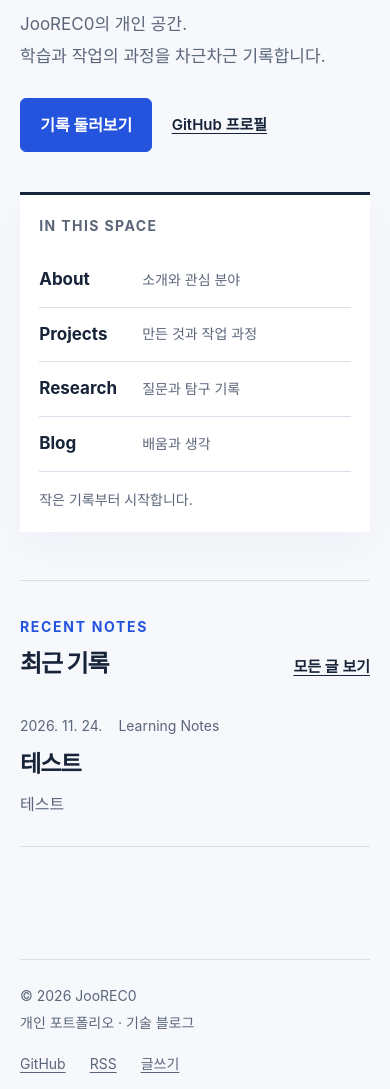
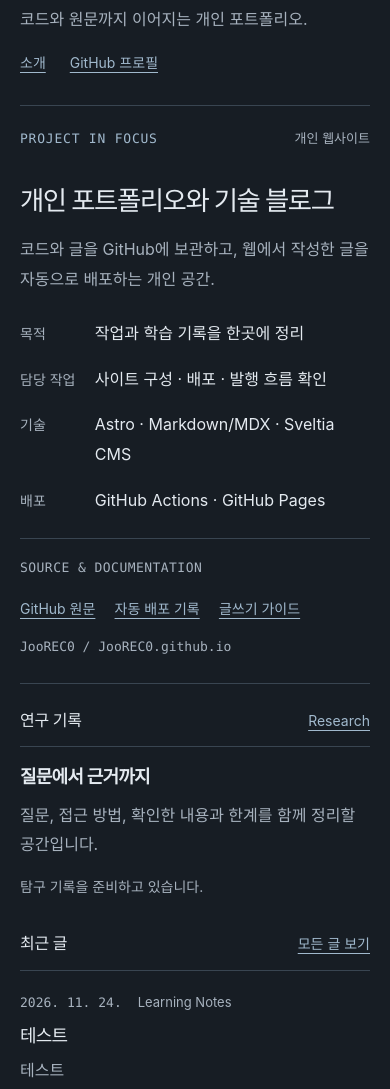
Before and after one commit to JooREC0/JooREC0.github.io, an Astro site: page / in a window 390 px wide. Shown: the part 307-1396 px from the top of the page. Built offline with nearby package versions, Linux system fonts and the light colour scheme; Astro itself is replaced by a stand-in of ours.

Commit message:
style: apply Evidence Portfolio design

```diff
--- a/src/components/PostList.astro
+++ b/src/components/PostList.astro
@@ -1,13 +1,13 @@
 ---
 import type { CollectionEntry } from 'astro:content';
-interface Props { posts: CollectionEntry<'blog'>[] }
-const { posts } = Astro.props;
+interface Props { posts: CollectionEntry<'blog'>[]; headingLevel?: 'h2' | 'h3' }
+const { posts, headingLevel: Heading = 'h2' } = Astro.props;
 ---
 <ol class="post-list">
   {posts.map((post) => (
     <li data-post data-search={`${post.data.title} ${post.data.description} ${post.data.tags.join(' ')} ${post.data.category}`.toLocaleLowerCase()}>
       <div class="post-meta"><time datetime={post.data.pubDate.toISOString()}>{post.data.pubDate.toLocaleDateString('ko-KR', { year: 'numeric', month: '2-digit', day: '2-digit', timeZone: 'Asia/Seoul' })}</time><span>{post.data.category}</span></div>
-      <h2><a href={`/blog/${post.id}/`}>{post.data.title}</a></h2>
+      <Heading class="post-title"><a href={`/blog/${post.id}/`}>{post.data.title}</a></Heading>
       <p>{post.data.description}</p>
       {post.data.tags.length > 0 && <div class="tags">{post.data.tags.map(tag => <span>#{tag}</span>)}</div>}
     </li>
--- a/src/layouts/Layout.astro
+++ b/src/layouts/Layout.astro
@@ -13,7 +13,8 @@ const nav = [['/', 'Home'], ['/about/', 'About'], ['/projects/', 'Projects'], ['
     <meta charset="utf-8" />
     <meta name="viewport" content="width=device-width, initial-scale=1" />
     <meta name="description" content={description} />
-    <meta name="theme-color" content="#f6f8fc" />
+    <meta name="theme-color" content="#171d24" />
+    <meta name="color-scheme" content="dark" />
     {noindex && <meta name="robots" content="noindex,nofollow" />}
     <link rel="canonical" href={canonical} />
     <link rel="icon" type="image/svg+xml" href="/favicon.svg" />
@@ -29,7 +30,7 @@ const nav = [['/', 'Home'], ['/about/', 'About'], ['/projects/', 'Projects'], ['
     <a class="skip-link" href="#main">본문으로 이동</a>
     <header class="site-header">
       <div class="shell header-inner">
-        <a href="/" class="brand" aria-label="JooREC0 홈"><span class="brand-mark" aria-hidden="true">J</span>{SITE_TITLE}<span class="brand-period" aria-hidden="true">.</span></a>
+        <a href="/" class="brand" aria-label="JooREC0 홈">{SITE_TITLE}<span class="brand-divider" aria-hidden="true">/</span></a>
         <nav aria-label="주 메뉴">{nav.map(([href, label]) => <a href={href} aria-current={(href === '/' ? path === '/' : path.startsWith(href)) ? 'page' : undefined}>{label}</a>)}</nav>
         <a class="header-github" href={GITHUB_URL}>GitHub</a>
       </div>
--- a/src/pages/index.astro
+++ b/src/pages/index.astro
@@ -2,28 +2,32 @@
 import Layout from '../layouts/Layout.astro';
 import PostList from '../components/PostList.astro';
 import { getCollection } from 'astro:content';
-import { GITHUB_URL } from '../consts';
+import { GITHUB_URL, SITE_REPO, SITE_TITLE } from '../consts';
 const posts = (await getCollection('blog', ({data}) => !data.draft)).sort((a,b) => b.data.pubDate.valueOf() - a.data.pubDate.valueOf()).slice(0,3);
 ---
 <Layout>
-  <section class="hero">
-    <div class="hero-copy">
-      <p class="eyebrow">PERSONAL PORTFOLIO & TECH NOTES</p>
-      <h1>배운 것을,<br />다시 꺼내 볼 수 있게<span class="accent">.</span></h1>
-      <p class="hero-description">JooREC0의 개인 공간.<br />학습과 작업의 과정을 차근차근 기록합니다.</p>
-      <div class="hero-links"><a class="button" href="/blog/">기록 둘러보기</a><a class="text-link" href={GITHUB_URL}>GitHub 프로필</a></div>
-    </div>
-    <aside class="index-note" aria-label="사이트 구성">
-      <p class="note-label">IN THIS SPACE</p>
-      <a href="/about/"><span>About</span><span>소개와 관심 분야</span></a>
-      <a href="/projects/"><span>Projects</span><span>만든 것과 작업 과정</span></a>
-      <a href="/research/"><span>Research</span><span>질문과 탐구 기록</span></a>
-      <a href="/blog/"><span>Blog</span><span>배움과 생각</span></a>
-      <p class="note-bottom">작은 기록부터 시작합니다.</p>
-    </aside>
+  <section class="profile-intro" aria-labelledby="profile-title">
+    <p class="eyebrow">WORK / CONTEXT / EVIDENCE</p>
+    <h1 id="profile-title">{SITE_TITLE}</h1>
+    <p class="intro-statement">작업, 역할, 근거를 함께.</p>
+    <p class="intro-description">만든 것과 판단의 과정을 기록합니다.<br class="desktop-break" /> 설명에서 코드와 원문까지 이어지는 개인 포트폴리오.</p>
+    <div class="intro-links"><a href="/about/">소개</a><a href={GITHUB_URL}>GitHub 프로필</a></div>
   </section>
-  <section class="latest-section" aria-labelledby="latest-heading">
-    <div class="section-heading"><div><p class="eyebrow">RECENT NOTES</p><h2 id="latest-heading">최근 기록</h2></div><a class="text-link" href="/blog/">모든 글 보기</a></div>
-    {posts.length ? <PostList posts={posts} /> : <div class="empty-state"><span class="empty-symbol" aria-hidden="true">[ ]</span><div><h3>첫 번째 기록을 준비하고 있어요.</h3><p>글이 발행되면 이곳에서 최근 기록을 볼 수 있습니다.</p></div></div>}
+
+  <section class="featured-work" aria-labelledby="project-title">
+    <div class="section-heading project-heading"><p class="eyebrow">PROJECT IN FOCUS</p><span class="project-type">개인 웹사이트</span></div>
+    <div class="project-summary"><h2 id="project-title">개인 포트폴리오와<br class="desktop-break" /> 기술 블로그</h2><p>코드와 글을 GitHub에 보관하고,<br class="desktop-break" /> 웹에서 작성한 글을 자동으로 배포하는 개인 공간.</p></div>
+    <dl class="project-facts">
+      <div><dt>목적</dt><dd>작업과 학습 기록을 한곳에 정리</dd></div>
+      <div><dt>담당 작업</dt><dd>사이트 구성 · 배포 · 발행 흐름 확인</dd></div>
+      <div><dt>기술</dt><dd>Astro · Markdown/MDX · Sveltia CMS</dd></div>
+      <div><dt>배포</dt><dd>GitHub Actions · GitHub Pages</dd></div>
+    </dl>
+    <div class="project-evidence"><p class="evidence-label">SOURCE & DOCUMENTATION</p><div class="evidence-links"><a href={SITE_REPO}>GitHub 원문</a><a href={`${SITE_REPO}/actions`}>자동 배포 기록</a><a href={`${SITE_REPO}/blob/main/WRITING_GUIDE.md`}>글쓰기 가이드</a></div><p class="source-path">JooREC0 / JooREC0.github.io</p></div>
   </section>
+
+  <div class="home-sections">
+    <section class="research-summary" aria-labelledby="research-heading"><div class="section-heading"><h2 id="research-heading">연구 기록</h2><a class="text-link" href="/research/">Research</a></div><div class="research-placeholder"><h3>질문에서 근거까지</h3><p>질문, 접근 방법, 확인한 내용과 한계를 함께 정리할 공간입니다.</p><p class="preparing-note">탐구 기록을 준비하고 있습니다.</p></div></section>
+    <section class="latest-notes" aria-labelledby="latest-heading"><div class="section-heading"><h2 id="latest-heading">최근 글</h2><a class="text-link" href="/blog/">모든 글 보기</a></div>{posts.length ? <PostList posts={posts} headingLevel="h3" /> : <div class="empty-state"><div><h3>첫 번째 기록을 준비하고 있어요.</h3><p>글이 발행되면 이곳에 표시됩니다.</p></div></div>}</section>
+  </div>
 </Layout>
--- a/src/styles/global.css
+++ b/src/styles/global.css
@@ -1,128 +1,183 @@
 @layer reset, base, components;
+
 @layer reset {
   *, *::before, *::after { box-sizing: border-box; }
-  body, h1, h2, h3, p { margin: 0; }
+  body, h1, h2, h3, p, dl, dd { margin: 0; }
   img, svg, video { max-width: 100%; height: auto; }
   button, input { font: inherit; }
   [hidden] { display: none !important; }
 }
+
 @layer base {
-  :root { color-scheme: light; --bg: #f6f8fc; --surface: #fff; --ink: #172338; --muted: #5b667a; --line: #d9e0ec; --accent: #2454dd; --soft: #edf2ff; }
+  :root {
+    color-scheme: dark;
+    --bg: #171d24;
+    --surface: #202a34;
+    --ink: #e4eaf0;
+    --muted: #a7b2be;
+    --line: #394551;
+    --accent: #a1b9cd;
+    --soft: #222d37;
+    --font-sans: -apple-system, BlinkMacSystemFont, 'Segoe UI', 'Noto Sans KR', sans-serif;
+    --font-mono: 'SFMono-Regular', Consolas, 'Liberation Mono', monospace;
+  }
   html { scroll-behavior: smooth; }
-  body { background: var(--bg); color: var(--ink); font-family: -apple-system, BlinkMacSystemFont, 'Segoe UI', 'Noto Sans KR', sans-serif; font-size: 1rem; line-height: 1.75; word-break: keep-all; overflow-wrap: anywhere; }
-  a { color: inherit; text-decoration-thickness: .07em; text-underline-offset: .22em; }
+  body { background: var(--bg); color: var(--ink); font-family: var(--font-sans); font-size: 1rem; line-height: 1.8; word-break: keep-all; overflow-wrap: anywhere; }
+  a { color: inherit; text-decoration-thickness: .07em; text-underline-offset: .25em; }
   a:hover { color: var(--accent); }
   a, button, input { -webkit-tap-highlight-color: transparent; }
-  :focus-visible { outline: 3px solid var(--accent); outline-offset: 5px; border-radius: 3px; }
-  ::selection { background: #dce6ff; }
-  h1,h2,h3 { line-height: 1.4; letter-spacing: -.045em; }
-  h1 { font-size: clamp(2.5rem, 6vw, 4.4rem); font-weight: 750; }
-  h2 { font-size: 1.7rem; }
-  h3 { font-size: 1.15rem; }
-  .shell { width: min(1120px, calc(100% - 80px)); margin-inline: auto; }
+  :focus-visible { outline: 2px solid var(--accent); outline-offset: 5px; border-radius: 2px; }
+  ::selection { background: #a1b9cd; color: #171d24; }
+  h1, h2, h3 { font-weight: 600; line-height: 1.5; letter-spacing: -.045em; }
+  h1 { font-size: clamp(2rem, 4vw, 2.65rem); }
+  h2 { font-size: 1.5rem; }
+  h3 { font-size: 1.125rem; }
+  .shell { width: min(1040px, calc(100% - 80px)); margin-inline: auto; }
   .accent { color: var(--accent); }
-  .eyebrow { color: var(--accent); font-size: .875rem; font-weight: 650; letter-spacing: .12em; line-height: 1.6; }
+  .eyebrow { color: var(--accent); font-family: var(--font-mono); font-size: .8125rem; font-weight: 400; letter-spacing: .06em; line-height: 1.7; }
 }
+
 @layer components {
-  .skip-link { position: fixed; left: 1rem; top: -100px; padding: .6rem 1rem; background: var(--ink); color: #fff; z-index: 20; }
+  .skip-link { position: fixed; left: 1rem; top: -100px; padding: .6rem 1rem; background: var(--ink); color: var(--bg); z-index: 20; }
   .skip-link:focus { top: 1rem; }
   .site-header { border-bottom: 1px solid var(--line); }
-  .header-inner { min-height: 96px; display: flex; align-items: center; gap: 2.5rem; }
-  .brand { display: inline-flex; align-items: center; font-size: 1.3rem; font-weight: 750; letter-spacing: -.04em; text-decoration: none; flex-shrink: 0; }
-  .brand-mark { display: grid; place-items: center; background: var(--accent); color: white; width: 32px; height: 32px; border-radius: 8px; margin-right: .65rem; font-size: 1.2rem; }
-  .brand-period { color: var(--accent); }
+  .header-inner { min-height: 88px; display: flex; align-items: center; gap: 2.5rem; }
+  .brand { display: inline-flex; align-items: center; gap: .55rem; font-size: 1.2rem; font-weight: 650; letter-spacing: -.045em; text-decoration: none; flex-shrink: 0; }
+  .brand-divider { color: var(--accent); font-family: var(--font-mono); font-size: 1rem; font-weight: 400; }
   nav { display: flex; gap: 1.8rem; margin-inline: auto; align-self: stretch; }
-  nav a { display: flex; align-items: center; text-decoration: none; color: var(--muted); font-size: .9375rem; border-bottom: 2px solid transparent; padding-top: 2px; }
-  nav a[aria-current] { border-bottom-color: var(--accent); color: var(--ink); font-weight: 650; }
-  .header-github { font-size: .9375rem; color: var(--muted); }
-  main { min-height: calc(100vh - 250px); }
-  .hero { display: grid; grid-template-columns: minmax(0, 1fr) 300px; gap: 5rem; padding: 100px 0 96px; align-items: center; }
-  .hero h1 { margin: 1.3rem 0 1.8rem; font-size: clamp(2.4rem, 4.3vw, 3.55rem); line-height: 1.42; letter-spacing: -.06em; }
-  .hero-description { font-size: 1.125rem; color: var(--muted); line-height: 1.9; }
-  .hero-links { display: flex; align-items: center; gap: 1.7rem; margin-top: 2.1rem; }
-  .button { background: var(--accent); border: 1px solid var(--accent); color: white; display: inline-flex; align-items: center; justify-content: center; padding: .75rem 1.2rem; border-radius: 6px; text-decoration: none; font-weight: 650; }
-  .button:hover { background: #173eb3; color: #fff; }
-  .text-link { font-size: .9375rem; font-weight: 600; }
-  .index-note { border-top: 3px solid var(--ink); background: var(--surface); padding: 1.65rem 1.6rem 1.2rem; box-shadow: 0 15px 35px #17233808; }
-  .note-label { font-size: .875rem; letter-spacing: .1em; font-weight: 650; margin-bottom: .9rem; color: var(--muted); }
-  .index-note>a { display: flex; flex-direction: column; text-decoration: none; padding: .75rem 0; border-bottom: 1px solid var(--line); }
-  .index-note>a span:first-child { font-size: 1.0625rem; font-weight: 650; }
-  .index-note>a span:last-child { font-size: .875rem; color: var(--muted); margin-top: .1rem; }
-  .index-note>a:hover span:first-child { color: var(--accent); }
-  .note-bottom { color: var(--muted); font-size: .875rem; margin-top: 1rem; }
-  .latest-section { border-top: 1px solid var(--line); padding: 2.2rem 0 5rem; }
-  .section-heading { display: flex; align-items: flex-end; justify-content: space-between; gap: 1rem; margin-bottom: 1.8rem; }
-  .section-heading h2 { margin-top: .55rem; }
-  .empty-state { display: flex; align-items: center; gap: 1.7rem; padding: 2.6rem 2rem; border: 1px dashed #bec9dd; border-radius: 5px; background: #ffffff60; }
-  .empty-state h2 { font-size: 1.125rem; }
+  nav a { display: flex; align-items: center; text-decoration: none; color: var(--muted); font-size: .9375rem; border-bottom: 1px solid transparent; }
+  nav a[aria-current] { border-bottom-color: var(--accent); color: var(--ink); }
+  .header-github { font-size: .875rem; color: var(--muted); }
+  main { min-height: calc(100vh - 240px); }
+  .profile-intro { padding: 62px 0 43px; }
+  .profile-intro h1 { font-size: 2.25rem; margin: .7rem 0 .8rem; letter-spacing: -.055em; }
+  .intro-statement { font-size: 1.25rem; margin-bottom: .7rem; }
+  .intro-description { color: var(--muted); max-width: 670px; }
+  .intro-links { display: flex; gap: 1.5rem; margin-top: 1.3rem; }
+  .intro-links a { font-size: .875rem; color: var(--accent); }
+  .section-heading { display: flex; align-items: baseline; justify-content: space-between; gap: 1rem; flex-wrap: wrap; border-bottom: 1px solid var(--line); padding-bottom: 1rem; }
+  .section-heading h2 { font-size: 1rem; font-weight: 500; letter-spacing: -.02em; }
+  .section-heading .text-link { font-size: .875rem; }
+  .featured-work { border-top: 1px solid var(--line); padding: 24px 0 29px; }
+  .project-heading { border: 0; padding: 0; align-items: center; }
+  .project-type { color: var(--muted); font-size: .875rem; }
+  .project-summary { display: grid; grid-template-columns: 1fr 1fr; gap: 3.2rem; align-items: end; margin-top: 1.25rem; }
+  .project-summary h2 { font-size: clamp(1.6rem, 3vw, 2rem); font-weight: 550; line-height: 1.55; letter-spacing: -.055em; }
+  .project-summary>p { color: var(--muted); line-height: 1.9; padding-bottom: .15rem; }
+  .project-facts { display: grid; grid-template-columns: 1fr 1fr; gap: 1.4rem 3.2rem; padding: 1.9rem 0 1.75rem; }
+  .project-facts dt { font-size: .875rem; color: var(--muted); margin-bottom: .3rem; }
+  .project-facts dd { font-size: 1rem; line-height: 1.85; }
+  .project-evidence { border-top: 1px solid var(--line); padding-top: 1.3rem; }
+  .evidence-label { font-family: var(--font-mono); color: var(--muted); font-size: .8125rem; letter-spacing: .035em; }
+  .evidence-links { display: flex; flex-wrap: wrap; gap: .6rem 1.75rem; margin: .75rem 0 .65rem; }
+  .evidence-links a { color: var(--accent); font-size: .9375rem; }
+  .source-path { color: var(--muted); font-family: var(--font-mono); font-size: .8125rem; }
+  .home-sections { display: grid; grid-template-columns: 1fr 1fr; gap: 3.2rem; border-top: 1px solid var(--line); padding: 1.8rem 0 2.2rem; }
+  .research-placeholder { padding-top: 1.3rem; }
+  .research-placeholder h3 { font-size: 1.125rem; margin-bottom: .65rem; }
+  .research-placeholder>p { color: var(--muted); }
+  .research-placeholder .preparing-note { font-size: .875rem; margin-top: 1rem; }
+  .text-link { font-size: .9375rem; color: var(--accent); }
+  .button { display: inline-flex; align-items: center; justify-content: center; min-height: 44px; padding: .65rem 1.1rem; border: 1px solid var(--accent); background: transparent; color: var(--ink); border-radius: 2px; text-decoration: none; font-size: .9375rem; }
+  .button:hover { background: var(--soft); color: var(--ink); }
+  .empty-state { display: flex; gap: 1.3rem; padding: 1.8rem 0; border-bottom: 1px solid var(--line); }
+  .empty-state h2, .empty-state h3 { font-size: 1.125rem; }
   .empty-state p { color: var(--muted); margin-top: .5rem; }
-  .empty-symbol { color: #8193b6; font-family: monospace; font-size: 1.8rem; flex-shrink: 0; }
-  .page-heading { padding: 65px 0 40px; border-bottom: 1px solid var(--line); margin-bottom: 2.8rem; }
+  .empty-symbol { color: var(--muted); font-family: var(--font-mono); font-size: 1.1rem; }
+  .page-heading { padding: 52px 0 32px; border-bottom: 1px solid var(--line); margin-bottom: 2.5rem; }
   .page-heading h1 { margin-top: .7rem; }
-  .page-heading>p:last-of-type { font-size: 1.125rem; color: var(--muted); margin-top: 1rem; }
-  .page-heading .button { margin-top: 1.8rem; }
+  .page-heading>p:last-of-type { font-size: 1rem; color: var(--muted); margin-top: 1rem; }
+  .page-heading .button { margin-top: 1.7rem; }
   .content-page { max-width: 760px; min-height: 270px; padding-bottom: 3rem; }
   .post-list { list-style: none; padding: 0; margin: 0; }
-  .post-list>li { padding: 1.7rem 0; border-bottom: 1px solid var(--line); }
-  .post-list>li:first-child { padding-top: .3rem; }
-  .post-list h2 { font-size: 1.45rem; margin: .6rem 0; }
-  .post-list h2 a { text-decoration: none; }
+  .post-list>li { padding: 1.5rem 0; border-bottom: 1px solid var(--line); }
+  .post-list>li:first-child { padding-top: .2rem; }
+  .post-list .post-title { font-size: 1.3rem; margin: .6rem 0; font-weight: 550; }
+  .post-title a { text-decoration: none; }
   .post-list p { color: var(--muted); max-width: 780px; }
-  .post-meta { display: flex; align-items: center; gap: 1rem; flex-wrap: wrap; font-size: .875rem; color: var(--muted); }
-  .tags { display: flex; flex-wrap: wrap; gap: .8rem; margin-top: .8rem; color: var(--accent); font-size: .875rem; }
+  .post-meta { display: flex; align-items: center; gap: .5rem 1rem; flex-wrap: wrap; font-size: .8125rem; color: var(--muted); }
+  .post-meta time { font-family: var(--font-mono); }
+  .tags { display: flex; flex-wrap: wrap; gap: .8rem; margin-top: .8rem; color: var(--accent); font-size: .8125rem; }
+  .latest-notes .post-list>li { padding: 1.25rem 0; }
+  .latest-notes .post-list>li:last-child { border-bottom: 0; }
+  .latest-notes .post-list .post-title { font-size: 1.125rem; margin: .45rem 0; }
   .blog-toolbar { display: grid; grid-template-columns: auto minmax(160px, 430px) 1fr; align-items: center; gap: 1rem; padding-bottom: 2rem; }
-  .blog-toolbar label { font-size: .9375rem; font-weight: 600; }
-  .blog-toolbar input { width: 100%; min-width: 0; padding: .7rem .9rem; border: 1px solid #a8b7cf; background: var(--surface); color: var(--ink); border-radius: 5px; }
-  .blog-toolbar p { justify-self: end; color: var(--muted); font-size: .875rem; }
+  .blog-toolbar label { font-size: .875rem; }
+  .blog-toolbar input { width: 100%; min-width: 0; min-height: 44px; padding: .65rem .9rem; border: 1px solid #738392; background: var(--bg); color: var(--ink); border-radius: 2px; }
+  .blog-toolbar input::placeholder { color: var(--muted); opacity: 1; }
+  .blog-toolbar input:focus-visible { border-color: var(--accent); }
+  .blog-toolbar p { justify-self: end; color: var(--muted); font-size: .8125rem; }
   .search-empty { margin-top: 2rem; color: var(--muted); }
-  .blog-article { max-width: 760px; margin-inline: auto; padding: 3rem 0 2rem; }
+  .blog-article { max-width: 760px; margin-inline: auto; padding: 2.5rem 0 2rem; }
   .article-heading { border-bottom: 1px solid var(--line); padding-bottom: 2rem; margin-bottom: 2.5rem; }
-  .back-link { color: var(--muted); display: inline-block; margin-bottom: 2rem; font-size: .9375rem; }
-  .article-heading h1 { font-size: clamp(2rem, 4vw, 3rem); margin: .7rem 0 1.1rem; }
-  .article-description { font-size: 1.125rem; color: var(--muted); margin-bottom: 1.1rem; }
+  .back-link { color: var(--muted); display: inline-block; margin-bottom: 2rem; font-size: .875rem; }
+  .article-heading h1 { font-size: clamp(1.9rem, 4vw, 2.6rem); margin: .7rem 0 1.1rem; }
+  .article-description { font-size: 1rem; color: var(--muted); margin-bottom: 1.1rem; }
   .prose { font-size: 1.0625rem; line-height: 1.95; }
-  .prose h2 { margin: 2.3rem 0 1rem; font-size: 1.6rem; }
+  .prose h2 { margin: 2.3rem 0 1rem; font-size: 1.5rem; }
   .prose h2:first-child { margin-top: 0; }
   .prose h3 { margin: 1.8rem 0 .7rem; font-size: 1.25rem; }
   .prose p, .prose ul, .prose ol { margin: 1rem 0; }
   .prose a { color: var(--accent); }
-  .prose blockquote { margin: 1.8rem 0; padding: .6rem 1.3rem; border-left: 3px solid var(--accent); background: var(--soft); }
-  .prose pre { padding: 1.2rem; border-radius: 5px; overflow-x: auto; font-size: .9375rem; word-break: normal; overflow-wrap: normal; }
-  .prose :not(pre)>code { font-size: .9375rem; padding: .15rem .3rem; background: #e7edf8; border-radius: 3px; }
-  .prose table { display: block; overflow-x: auto; border-collapse: collapse; font-size: 1rem; }
-  .prose th,.prose td { border: 1px solid var(--line); padding: .6rem .9rem; }
+  .prose blockquote { margin: 1.8rem 0; padding: .6rem 1.3rem; border-left: 2px solid var(--accent); background: var(--soft); }
+  .prose pre { max-width: 100%; padding: 1.2rem; border-radius: 2px; overflow-x: auto; font-size: .9375rem; word-break: normal; overflow-wrap: normal; }
+  .prose :not(pre)>code { font-size: .9375rem; padding: .15rem .3rem; background: var(--soft); color: var(--ink); border-radius: 2px; }
+  .prose table { display: block; max-width: 100%; overflow-x: auto; border-collapse: collapse; font-size: 1rem; }
+  .prose th, .prose td { border-bottom: 1px solid var(--line); padding: .6rem .9rem; text-align: left; }
+  .prose th { background: var(--soft); font-weight: 500; }
   .prose hr { border: 0; border-top: 1px solid var(--line); margin: 2rem 0; }
-  .related-repo { padding: 1.3rem; background: var(--soft); margin-top: 2rem; }
-  .related-repo h2 { font-size: 1.0625rem; margin-bottom: .5rem; }
-  .related-repo a { font-size: 1rem; color: var(--accent); }
+  .related-repo { padding: 1.3rem 0; border-top: 1px solid var(--line); margin-top: 2rem; }
+  .related-repo h2 { font-size: 1rem; margin-bottom: .5rem; }
+  .related-repo a { font-size: .9375rem; color: var(--accent); }
   .article-end { margin-top: 2.5rem; padding-top: 1.5rem; border-top: 1px solid var(--line); }
-  .site-footer { margin-top: 2rem; padding: 2rem 0; border-top: 1px solid var(--line); display: flex; justify-content: space-between; align-items: center; gap: 1.5rem; color: var(--muted); font-size: .875rem; }
+  .site-footer { margin-top: 1.5rem; padding: 1.6rem 0; border-top: 1px solid var(--line); display: flex; justify-content: space-between; align-items: center; gap: 1.5rem; color: var(--muted); font-size: .8125rem; }
   .site-footer p { display: flex; flex-wrap: wrap; gap: 1rem; }
   .site-footer div { display: flex; gap: 1.5rem; }
-  @media (max-width: 950px) { .header-inner { gap: 1rem; } nav { gap: 1.2rem; } .header-github { display: none; } .hero { grid-template-columns: minmax(0,1fr) 260px; gap: 2.2rem; padding: 70px 0; } .hero h1 { font-size: 2.55rem; } }
+  @media (max-width: 950px) {
+    .header-inner { gap: 1rem; }
+    nav { gap: 1.35rem; }
+    .header-github { display: none; }
+    .project-summary, .project-facts, .home-sections { gap: 1.6rem; }
+  }
   @media (max-width: 700px) {
     .shell { width: calc(100% - 40px); }
-    .header-inner { min-height: 0; flex-wrap: wrap; padding-top: 1.2rem; gap: .65rem; }
+    .header-inner { min-height: 0; flex-wrap: wrap; padding-top: 1.15rem; gap: .65rem; }
     nav { width: 100%; margin: 0; gap: 0; justify-content: space-between; }
-    nav a { font-size: .875rem; padding: .75rem .1rem .7rem; }
-    .hero { grid-template-columns: 1fr; padding: 48px 0; gap: 2.5rem; }
-    .hero h1 { font-size: clamp(2rem, 6.7vw, 2.75rem); margin: 1rem 0 1.3rem; }
-    .hero-description { font-size: 1.0625rem; }
-    .hero-links { gap: 1.2rem; margin-top: 1.6rem; flex-wrap: wrap; }
-    .index-note { padding: 1.2rem; }
-    .index-note>a { display: grid; grid-template-columns: 95px 1fr; align-items: center; gap: .5rem; }
-    .index-note>a span:last-child { margin: 0; }
-    .section-heading h2 { font-size: 1.5rem; }
-    .empty-state { padding: 1.6rem 1.2rem; gap: 1rem; align-items: flex-start; }
-    .empty-symbol { font-size: 1.35rem; }
-    .empty-state p { font-size: 1rem; }
-    .page-heading { padding: 40px 0 30px; margin-bottom: 2rem; }
+    nav a { font-size: .875rem; padding: .75rem .1rem .7rem; min-height: 44px; }
+    .profile-intro { padding: 35px 0 30px; }
+    .profile-intro h1 { font-size: 2rem; margin: .6rem 0 .7rem; }
+    .intro-statement { font-size: 1.125rem; }
+    .intro-description { font-size: 1rem; }
+    .intro-links { margin-top: 1rem; }
+    .desktop-break { display: none; }
+    .featured-work { padding: 21px 0 24px; }
+    .project-type { font-size: .8125rem; }
+    .project-summary { grid-template-columns: 1fr; gap: .8rem; margin-top: 1rem; }
+    .project-summary h2 { font-size: 1.65rem; }
+    .project-facts { grid-template-columns: 1fr; gap: 1rem; padding: 1.4rem 0; }
+    .project-facts>div { display: grid; grid-template-columns: 62px minmax(0,1fr); gap: .8rem; align-items: baseline; }
+    .project-facts dt { margin: 0; }
+    .project-facts dd { font-size: 1rem; }
+    .project-evidence { padding-top: 1.1rem; }
+    .evidence-links { gap: .45rem 1.2rem; }
+    .evidence-links a { font-size: .875rem; padding-block: .25rem; }
+    .home-sections { grid-template-columns: 1fr; gap: 2rem; padding-top: 1.5rem; }
+    .section-heading { padding-bottom: .85rem; }
+    .research-placeholder { padding-top: 1rem; }
+    .page-heading { padding: 35px 0 27px; margin-bottom: 2rem; }
     .blog-toolbar { grid-template-columns: 1fr auto; gap: .6rem; }
     .blog-toolbar input { grid-row: 2; grid-column: 1/-1; }
     .blog-toolbar p { grid-column: 2; grid-row: 1; }
-    .site-footer { align-items: flex-start; flex-direction: column; padding: 1.5rem 0; gap: 1rem; }
+    .site-footer { align-items: flex-start; flex-direction: column; padding: 1.4rem 0; gap: 1rem; }
     .site-footer p { gap: .2rem; flex-direction: column; }
+    .site-footer div { gap: 1.5rem; }
+    .site-footer a { padding-block: .3rem; }
     .blog-article { padding-top: 2rem; }
+    .empty-state { gap: 1rem; }
+  }
+  @media (max-width: 360px) {
+    .shell { width: calc(100% - 32px); }
+    .project-facts>div { grid-template-columns: 58px minmax(0,1fr); gap: .6rem; }
   }
   @media (prefers-reduced-motion: reduce) { html { scroll-behavior: auto; } }
 }
```
Also changed, not shown: public/favicon.svg.
